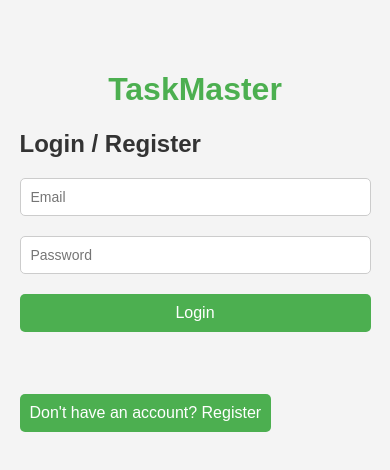
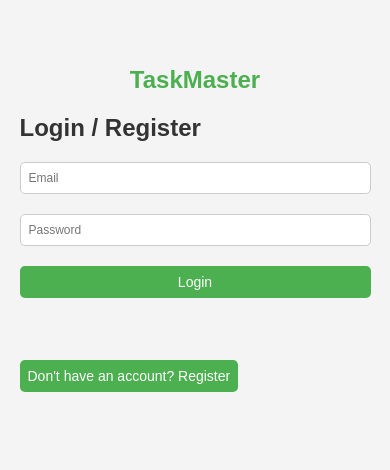
Before and after one commit to aganepaul/Taskmaster_project, a website: page public/index.html in a window 390 px wide. Drawn offline with Linux system fonts and the light colour scheme.

Commit message:
make changes to the style.css and redeploy

```diff
--- a/public/styles.css
+++ b/public/styles.css
@@ -1,4 +1,3 @@
-
 body {
     font-family: Arial, sans-serif;
     background-color: #f4f4f4;
@@ -8,7 +7,7 @@ body {
 }
 
 .container {
-    width: 60%;
+    max-width: 60%;
     margin: 0 auto;
     padding-top: 50px;
 }
@@ -47,6 +46,7 @@ button {
     border-radius: 5px;
     cursor: pointer;
     font-size: 16px;
+    width: 100%;
 }
 
 button:hover {
@@ -64,6 +64,7 @@ button:hover {
     border-radius: 5px;
     box-shadow: 0 0 5px rgba(0, 0, 0, 0.1);
     display: flex;
+    flex-wrap: wrap;
     justify-content: space-between;
     align-items: center;
 }
@@ -167,10 +168,47 @@ button#logoutButton:hover {
 /* Responsive Design */
 @media (max-width: 768px) {
     .container {
-        width: 90%;
+        max-width: 90%;
+    }
+
+    button {
+        width: auto;
+    }
+
+    #tasksList {
+        margin-top: 10px;
+    }
+
+    .task-item {
+        flex-direction: column;
+        align-items: flex-start;
     }
 
     #filters {
         flex-direction: column;
     }
 }
+
+@media (max-width: 480px) {
+    h1 {
+        font-size: 24px;
+    }
+
+    input[type="email"], input[type="password"], input[type="text"], input[type="date"], select {
+        font-size: 12px;
+        padding: 8px;
+    }
+
+    button {
+        font-size: 14px;
+        padding: 8px;
+    }
+
+    .task-item h4 {
+        font-size: 16px;
+    }
+
+    .task-item p {
+        font-size: 12px;
+    }
+}
```
